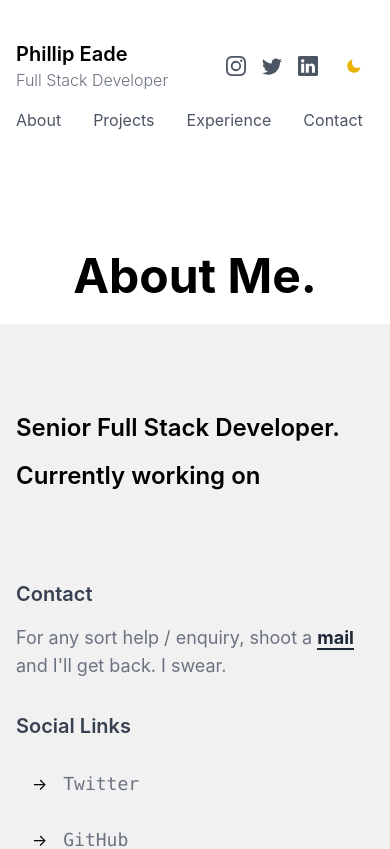
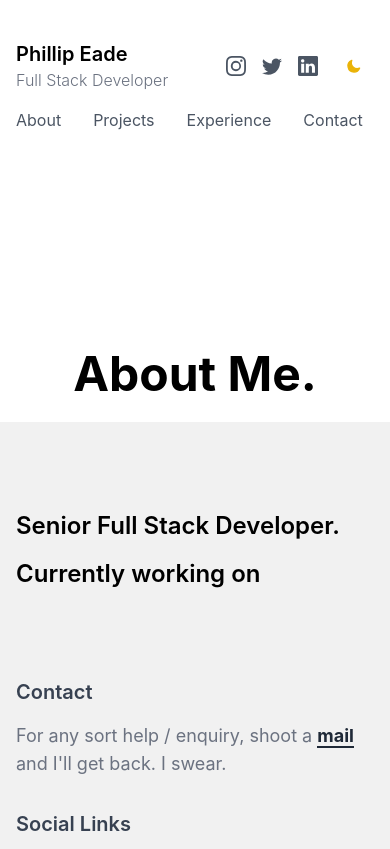
Before and after one commit to PhillFlippy/nextjs-portfolio, a Next.js app: page /about in a window 390 px wide. Shown: the top 849 px of the page. Built offline with nearby package versions, Linux system fonts and the light colour scheme.

Commit message:
Added bubbles

```diff
--- a/components/Hero.js
+++ b/components/Hero.js
@@ -1,10 +1,22 @@
 import { useState, useEffect } from "react";
-import Snowfall from 'react-snowfall'
+import Snowfall from "react-snowfall";
 
 export default function Hero() {
   const [typesIndex, setTypes] = useState(0);
 
-  const devTypes = ["Full Stack", "React", "Typescript", "Javascript", ".Net", "Node", "AWS", "Vue", "React Native", "Cordova", "Agile"];
+  const devTypes = [
+    "Full Stack",
+    "React",
+    "Typescript",
+    "Javascript",
+    ".Net",
+    "Node",
+    "AWS",
+    "Vue",
+    "React Native",
+    "Cordova",
+    "Agile",
+  ];
   useEffect(() => {
     let typeInterval = setInterval(() => {
       if (devTypes.length - 1 === typesIndex) {
@@ -20,15 +32,22 @@ export default function Hero() {
 
   return (
     <>
- <Snowfall />
+      <div className="background">
+        <span></span>
+        <span></span>
+        <span></span>
+        <span></span>
+        <span></span>
+        <span></span>
+        <span></span>
+        <span></span>
+      </div>
       <div className="flex flex-row justify-center items-start overflow-hidden">
         <div className="w-full fill-screen m-auto md:w-1/2 mx-auto text-center md:text-left lg:p-20">
           <div>
-          <h1 className="text-4xl md:text-8xl font-bold text-gray-700 dark:text-gray-200 my-2">
+            <h1 className="text-4xl md:text-8xl font-bold text-gray-700 dark:text-gray-200 my-2 text-center">
               {devTypes[typesIndex]} Developer.
             </h1>
-
-
           </div>
         </div>
       </div>
--- a/package.json
+++ b/package.json
@@ -18,7 +18,8 @@
     "react-dom": "18.1.0",
     "react-particle-animation": "^2.0.2",
     "react-particles-js": "^3.6.0",
-    "react-snowfall": "^1.1.2"
+    "react-snowfall": "^1.1.2",
+    "vanta": "^0.5.22"
   },
   "devDependencies": {
     "autoprefixer": "^10.4.7",
--- a/styles/globals.css
+++ b/styles/globals.css
@@ -28,3 +28,116 @@ a {
 * {
   box-sizing: border-box;
 }
+@keyframes move {
+  100% {
+      transform: translate3d(0, 0, 1px) rotate(360deg);
+  }
+}
+
+.background {
+  position: fixed;
+  width: 100vw;
+  height: 100vh;
+  top: 0;
+  left: 0;
+  background: #1f2937;
+  overflow: hidden;
+  opacity: 0.5;
+  pointer-events: none;
+}
+
+.background span {
+  width: 22vmin;
+  height: 22vmin;
+  border-radius: 22vmin;
+  backface-visibility: hidden;
+  position: absolute;
+  animation: move;
+  animation-duration: 47;
+  animation-timing-function: linear;
+  animation-iteration-count: infinite;
+}
+
+
+.background span:nth-child(0) {
+  color: #FFACAC;
+  top: 28%;
+  left: 40%;
+  animation-duration: 9s;
+  animation-delay: -11s;
+  transform-origin: 6vw -20vh;
+  box-shadow: 44vmin 0 5.599132611345946vmin currentColor;
+}
+.background span:nth-child(1) {
+  color: #583C87;
+  top: 85%;
+  left: 60%;
+  animation-duration: 15s;
+  animation-delay: -16s;
+  transform-origin: -21vw 22vh;
+  box-shadow: -44vmin 0 6.159902135259143vmin currentColor;
+}
+.background span:nth-child(2) {
+  color: #583C87;
+  top: 22%;
+  left: 57%;
+  animation-duration: 35s;
+  animation-delay: -29s;
+  transform-origin: 8vw -8vh;
+  box-shadow: -44vmin 0 6.091514873219529vmin currentColor;
+}
+.background span:nth-child(3) {
+  color: #E45A84;
+  top: 55%;
+  left: 84%;
+  animation-duration: 33s;
+  animation-delay: -11s;
+  transform-origin: 0vw 5vh;
+  box-shadow: -44vmin 0 5.893247428987438vmin currentColor;
+}
+.background span:nth-child(4) {
+  color: #FFACAC;
+  top: 49%;
+  left: 74%;
+  animation-duration: 25s;
+  animation-delay: -3s;
+  transform-origin: 11vw 16vh;
+  box-shadow: 44vmin 0 5.913194663334006vmin currentColor;
+}
+.background span:nth-child(5) {
+  color: #E45A84;
+  top: 36%;
+  left: 98%;
+  animation-duration: 19s;
+  animation-delay: -12s;
+  transform-origin: 25vw -8vh;
+  box-shadow: 44vmin 0 5.984924175993959vmin currentColor;
+}
+.background span:nth-child(6) {
+  color: #583C87;
+  top: 17%;
+  left: 1%;
+  animation-duration: 24s;
+  animation-delay: -23s;
+  transform-origin: -17vw -3vh;
+  box-shadow: -44vmin 0 6.355490757930223vmin currentColor;
+}
+.background span:nth-child(7) {
+  color: #E45A84;
+  top: 46%;
+  left: 26%;
+  animation-duration: 22s;
+  animation-delay: -7s;
+  transform-origin: -14vw -15vh;
+  box-shadow: 44vmin 0 5.945325661676923vmin currentColor;
+}
+@media only screen and (max-width: 900px) {
+  .text-center {
+    margin-top: 25%;
+}
+}
+@media only screen and (max-width: 600px) {
+    .text-center {
+      margin-top: 25%;
+  }
+}
```
Also changed, not shown: 1 other file (tests, documents, lock files or other folders). Lines whose indentation alone changed are shown as unchanged.
